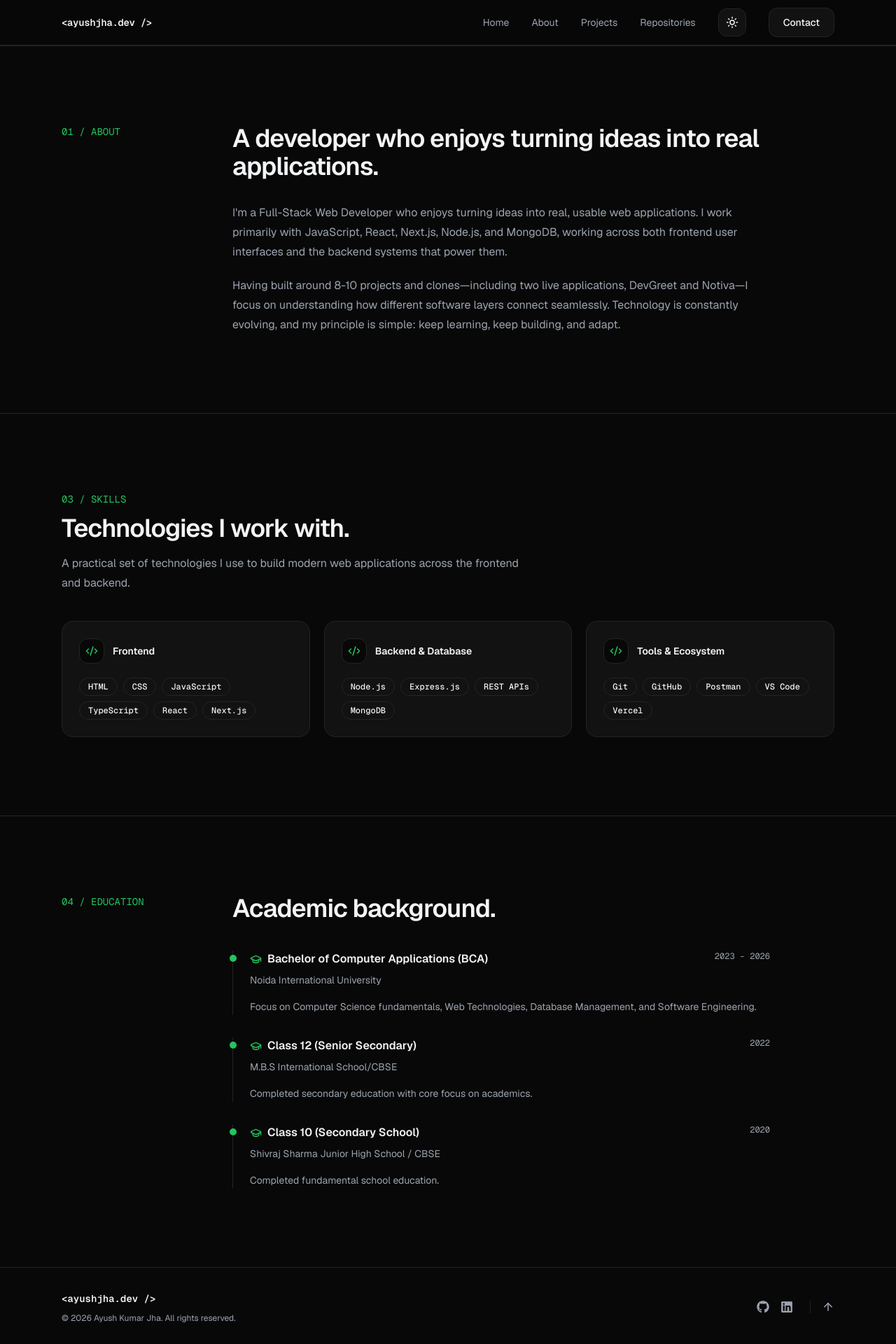
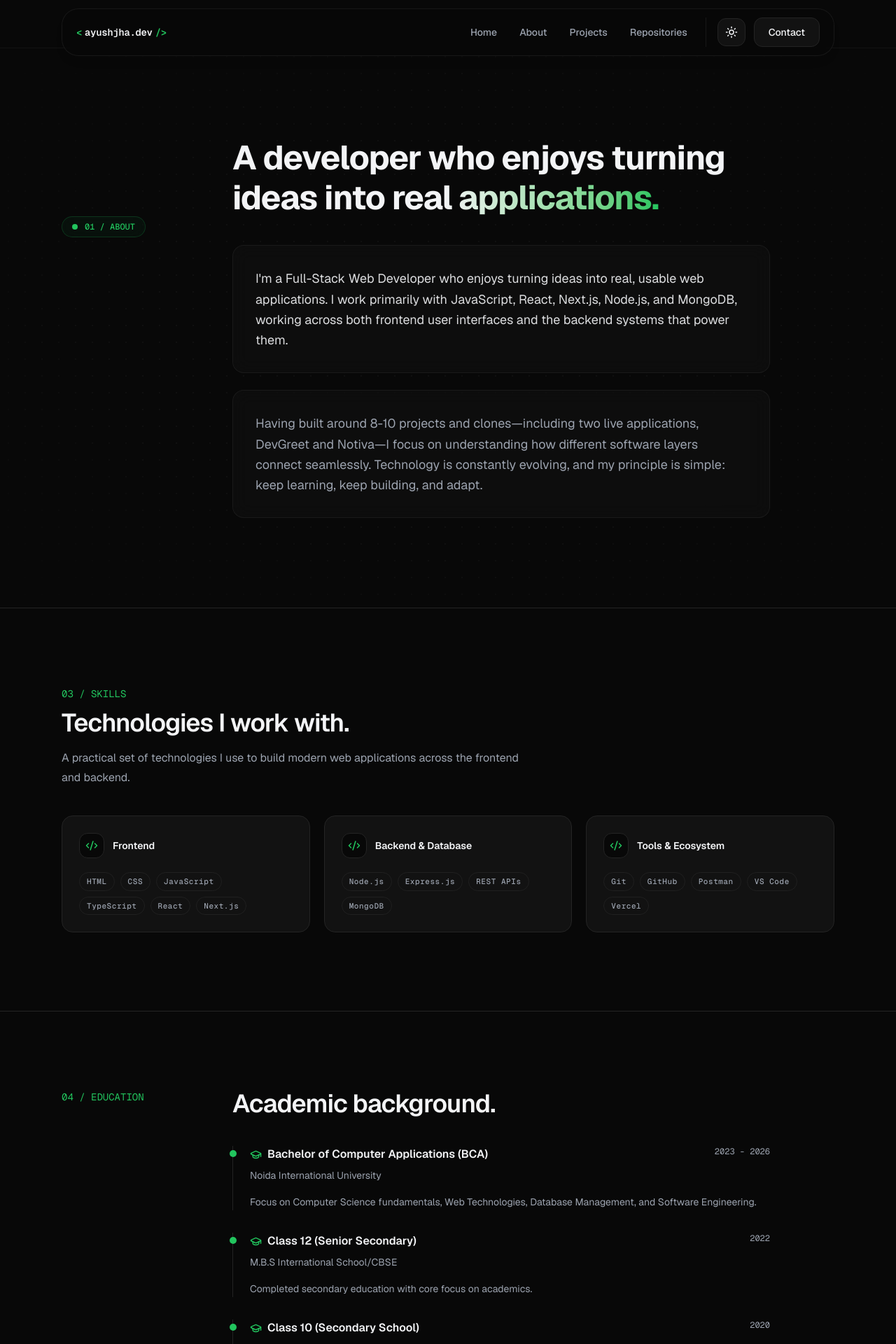
Before and after one commit to ayushjha12310/ayushjha-portfolio, a Next.js app: page /about in a window 1280 px wide. Shown: the top 1920 px of the page at 70% size. Built offline with nearby package versions, Linux system fonts and the light colour scheme.

Commit message:
Update hero, footer, and navbar components

```diff
--- a/src/components/layout/Footer.tsx
+++ b/src/components/layout/Footer.tsx
@@ -8,32 +8,39 @@ export default function Footer() {
   const { personal } = PORTFOLIO_DATA;
 
   return (
-    <footer className="border-t border-border">
-      <div className="mx-auto max-w-6xl px-6 py-8">
+    <footer className="relative overflow-hidden border-t border-border/40 bg-background/50 backdrop-blur-md">
+      {/* Background ambient lighting */}
+      <div className="pointer-events-none absolute inset-0 -z-10 bg-[radial-gradient(ellipse_at_bottom,var(--tw-gradient-stops))] from-accent/5 via-transparent to-transparent opacity-50" />
+
+      <div className="mx-auto max-w-6xl px-6 py-10 md:py-12">
         <div className="flex flex-col gap-6 sm:flex-row sm:items-center sm:justify-between">
+
+          {/* Brand Wordmark & Copyright */}
           <div>
             <Link
               href="/"
-              className="font-mono text-sm font-semibold text-foreground transition-colors hover:text-accent"
+              className="group inline-flex items-center gap-1 font-mono text-sm font-semibold tracking-tight text-foreground transition-colors hover:text-accent"
             >
-              {personal.wordmark}
+              <span className="text-accent transition-transform duration-300 group-hover:-translate-x-0.5">&lt;</span>
+              <span>{personal.wordmark}</span>
+              <span className="text-accent transition-transform duration-300 group-hover:translate-x-0.5">/&gt;</span>
             </Link>
 
-            <p className="mt-2 text-xs text-muted">
-              © {new Date().getFullYear()} {personal.displayName}. All rights
-              reserved.
+            <p className="mt-2 font-mono text-xs text-muted">
+              © {new Date().getFullYear()} {personal.displayName}. All rights reserved.
             </p>
           </div>
 
-          <div className="flex items-center gap-4">
+          {/* Social Links & Back-to-Top CTA */}
+          <div className="flex items-center gap-3">
             <a
               href={personal.contacts.github}
               target="_blank"
               rel="noopener noreferrer"
               aria-label="GitHub"
-              className="text-muted transition-colors hover:text-accent"
+              className="flex h-9 w-9 items-center justify-center rounded-xl border border-border/60 bg-card/50 text-muted backdrop-blur-sm transition-all duration-300 hover:border-accent/40 hover:bg-card hover:text-accent hover:-translate-y-0.5 shadow-2xs"
             >
-              <FaGithub size={18} />
+              <FaGithub size={17} />
             </a>
 
             <a
@@ -41,19 +48,22 @@ export default function Footer() {
               target="_blank"
               rel="noopener noreferrer"
               aria-label="LinkedIn"
-              className="text-muted transition-colors hover:text-accent"
+              className="flex h-9 w-9 items-center justify-center rounded-xl border border-border/60 bg-card/50 text-muted backdrop-blur-sm transition-all duration-300 hover:border-accent/40 hover:bg-card hover:text-accent hover:-translate-y-0.5 shadow-2xs"
             >
-              <FaLinkedin size={18} />
+              <FaLinkedin size={17} />
             </a>
+
+            <div className="ml-1 h-5 w-px bg-border/60" />
 
             <a
               href="#"
               aria-label="Back to top"
-              className="ml-2 border-l border-border pl-4 text-muted transition-colors hover:text-accent"
+              className="group flex h-9 w-9 items-center justify-center rounded-xl border border-border/60 bg-card/50 text-muted backdrop-blur-sm transition-all duration-300 hover:border-accent/40 hover:bg-card hover:text-accent hover:-translate-y-0.5 shadow-2xs"
             >
-              <ArrowUp size={18} />
+              <ArrowUp size={16} className="transition-transform duration-300 group-hover:-translate-y-0.5" />
             </a>
           </div>
+
         </div>
       </div>
     </footer>
--- a/src/components/layout/Navbar.tsx
+++ b/src/components/layout/Navbar.tsx
@@ -30,34 +30,40 @@ export default function Navbar() {
   const [isOpen, setIsOpen] = useState(false);
 
   return (
-    <header className="sticky top-0 z-50 border-b border-border bg-background/90 backdrop-blur-md">
-      <div className="mx-auto flex h-16 max-w-6xl items-center justify-between px-6">
+    <header className="sticky top-3 z-50 mx-auto max-w-6xl px-4 sm:px-6">
+      {/* Floating Glassmorphic Pill Container */}
+      <div className="relative rounded-3xl border border-border/60 bg-background/70 p-3 px-5 backdrop-blur-xl shadow-lg shadow-black/5 transition-all duration-300">
+        <div className="flex items-center justify-between">
           {/* Logo / Wordmark */}
           <Link
             href="/"
             onClick={() => setIsOpen(false)}
-          className="font-mono text-sm font-semibold tracking-tight text-foreground transition-colors hover:text-accent"
+            className="group inline-flex items-center gap-1 font-mono text-sm font-semibold tracking-tight text-foreground transition-colors hover:text-accent"
           >
-          {"<ayushjha.dev />"}
+            <span className="text-accent transition-transform duration-300 group-hover:-translate-x-0.5">&lt;</span>
+            <span>ayushjha.dev</span>
+            <span className="text-accent transition-transform duration-300 group-hover:translate-x-0.5">/&gt;</span>
           </Link>
 
           {/* Desktop Navigation */}
-        <nav className="hidden items-center gap-8 md:flex">
+          <nav className="hidden items-center gap-1 md:flex">
             {navItems.map((item) => (
               <Link
                 key={item.href}
                 href={item.href}
-              className="text-sm text-muted transition-colors hover:text-foreground"
+                className="rounded-xl px-3.5 py-1.5 text-sm font-medium text-muted transition-all duration-200 hover:bg-card/80 hover:text-foreground"
               >
                 {item.label}
               </Link>
             ))}
 
+            <div className="ml-2 flex items-center gap-3 border-l border-border/60 pl-4">
               <ThemeToggle />
 
               <Button href="/contact" variant="secondary">
                 Contact
               </Button>
+            </div>
           </nav>
 
           {/* Mobile Controls */}
@@ -69,33 +75,34 @@ export default function Navbar() {
               onClick={() => setIsOpen((open) => !open)}
               aria-label={isOpen ? "Close menu" : "Open menu"}
               aria-expanded={isOpen}
-            className="flex h-10 w-10 items-center justify-center rounded-xl border border-border bg-card text-foreground transition-all hover:border-accent active:scale-95 focus-visible:outline-none focus-visible:ring-2 focus-visible:ring-accent"
+              className="flex h-10 w-10 items-center justify-center rounded-xl border border-border/70 bg-card/80 text-foreground transition-all duration-300 hover:border-accent/40 hover:bg-card active:scale-95 focus-visible:outline-none focus-visible:ring-2 focus-visible:ring-accent shadow-2xs"
             >
-            {isOpen ? <X size={18} /> : <Menu size={18} />}
+              {isOpen ? <X size={18} className="text-accent" /> : <Menu size={18} />}
             </button>
           </div>
         </div>
 
-      {/* Mobile Navigation */}
+        {/* Floating Mobile Dropdown Menu */}
         {isOpen && (
-        <div className="border-t border-border md:hidden">
-          <nav className="mx-auto flex max-w-6xl flex-col px-6 py-4">
+          <div className="absolute top-[calc(100%+0.75rem)] left-0 right-0 overflow-hidden rounded-2xl border border-border/80 bg-background/95 p-4 backdrop-blur-2xl shadow-2xl md:hidden animate-in fade-in-0 slide-in-from-top-3 duration-200 ease-out">
+            <nav className="flex flex-col gap-1">
               {navItems.map((item) => (
                 <Link
                   key={item.href}
                   href={item.href}
                   onClick={() => setIsOpen(false)}
-                className="border-b border-border py-4 text-sm text-muted transition-colors last:border-b-0 hover:text-foreground"
+                  className="rounded-xl px-4 py-3 text-sm font-medium text-muted transition-all hover:bg-card hover:text-accent hover:translate-x-1"
                 >
                   {item.label}
                 </Link>
               ))}
 
-            <div className="pt-4">
+              <div className="mt-2 border-t border-border/50 pt-3">
                 <Button
                   href="/contact"
                   variant="secondary"
-                className="w-full"
+                  className="w-full justify-center"
+                  onClick={() => setIsOpen(false)}
                 >
                   Contact
                 </Button>
@@ -103,6 +110,7 @@ export default function Navbar() {
             </nav>
           </div>
         )}
+      </div>
     </header>
   );
 }
--- a/src/components/sections/About.tsx
+++ b/src/components/sections/About.tsx
@@ -4,24 +4,49 @@ export default function About() {
   const { personal } = PORTFOLIO_DATA;
 
   return (
-    <section id="about" className="border-t border-border">
-      <div className="mx-auto max-w-6xl px-6 py-20 md:py-28">
-        <div className="grid gap-10 md:grid-cols-[180px_1fr] md:gap-16">
-          <div>
-            <p className="font-mono text-sm text-accent">
-              01 / ABOUT
-            </p>
+    <section id="about" className="relative overflow-hidden border-t border-border/40 py-24 md:py-32">
+      {/* Background ambient lighting and architectural grid */}
+      <div className="pointer-events-none absolute inset-0 -z-10 bg-[radial-gradient(ellipse_at_top_left,var(--tw-gradient-stops))]from-accent/5 via-transparent to-transparent opacity-60" />
+      <div className="pointer-events-none absolute inset-0 -z-10 bg-[radial-gradient(var(--border)_1px,transparent_1px)] bg-size-[24px_24px] opacity-30 mask-[radial-gradient(ellipse_at_center,black_50%,transparent_100%)]" />
+
+      <div className="mx-auto max-w-6xl px-6">
+        <div className="grid gap-10 md:grid-cols-[180px_1fr] md:gap-16 items-start">
+          {/* Left Column: Eyebrow Status Badge */}
+          <div className="md:sticky md:top-28">
+            <div className="inline-flex items-center gap-2.5 rounded-full border border-accent/20 bg-accent/5 px-3.5 py-1.5 text-xs font-mono font-medium text-accent backdrop-blur-md">
+              <span className="relative flex h-2 w-2">
+                <span className="absolute inline-flex h-full w-full animate-ping rounded-full bg-accent opacity-75" />
+                <span className="relative inline-flex h-2 w-2 rounded-full bg-accent" />
+              </span>
+              <span>01 / ABOUT</span>
+            </div>
           </div>
 
+          {/* Right Column: High-Impact Heading & Glass Bio Cards */}
           <div className="max-w-3xl">
-            <h2 className="text-3xl font-semibold tracking-tight text-foreground sm:text-4xl">
-              A developer who enjoys turning ideas into real applications.
+            <h2 className="text-3xl font-bold tracking-tight text-foreground sm:text-4xl md:text-5xl leading-[1.18]">
+              A developer who enjoys turning{" "}
+              <span className="bg-linear-to-r from-foreground via-foreground to-accent bg-clip-text text-transparent">
+                ideas into real applications.
+              </span>
             </h2>
 
-            <div className="mt-8 space-y-5 text-base leading-7 text-muted">
-              <p>{personal.aboutBio}</p>
+            <div className="mt-10 space-y-6">
+              {/* Bio Card 1 */}
+              <div className="group relative overflow-hidden rounded-2xl border border-border/60 bg-card/50 p-6 sm:p-8 backdrop-blur-md shadow-2xs transition-all duration-300 hover:border-accent/40 hover:bg-card">
+                <div className="pointer-events-none absolute -right-10 -top-10 h-32 w-32 rounded-full bg-accent/10 blur-2xl opacity-0 transition-opacity duration-300 group-hover:opacity-100" />
+                <p className="text-base sm:text-lg leading-relaxed text-foreground/90 font-normal">
+                  {personal.aboutBio}
+                </p>
+              </div>
 
-              <p>{personal.mindsetBio}</p>
+              {/* Bio Card 2 */}
+              <div className="group relative overflow-hidden rounded-2xl border border-border/60 bg-card/50 p-6 sm:p-8 backdrop-blur-md shadow-2xs transition-all duration-300 hover:border-accent/40 hover:bg-card">
+                <div className="pointer-events-none absolute -right-10 -top-10 h-32 w-32 rounded-full bg-accent/10 blur-2xl opacity-0 transition-opacity duration-300 group-hover:opacity-100" />
+                <p className="text-base sm:text-lg leading-relaxed text-muted group-hover:text-foreground/90 transition-colors duration-300">
+                  {personal.mindsetBio}
+                </p>
+              </div>
             </div>
           </div>
         </div>
--- a/src/components/ui/Badge.tsx
+++ b/src/components/ui/Badge.tsx
@@ -15,21 +15,26 @@ export default function Badge({
 }: BadgeProps) {
   const variants = {
     default: `
-      border border-border
-      bg-card
-      text-muted
+      border border-border/70
+      bg-card/50
+      text-foreground/80
+      backdrop-blur-md
+      hover:border-border hover:bg-card hover:text-foreground
     `,
 
     accent: `
-      border border-accent/20
+      border border-accent/30
       bg-accent/10
       text-accent
+      backdrop-blur-md
+      hover:bg-accent/15 hover:border-accent/50
     `,
 
     outline: `
-      border border-border
+      border border-border/80
       bg-transparent
-      text-foreground
+      text-muted
+      hover:border-accent/40 hover:text-accent
     `,
   };
 
@@ -37,13 +42,16 @@ export default function Badge({
     <span
       className={cn(
         `
-          inline-flex items-center
+          inline-flex items-center gap-1.5
           rounded-full
-          px-3 py-1
+          px-2.5 py-1
           font-mono
-          text-xs
+          text-[11px]
           font-medium
+          tracking-wider
           whitespace-nowrap
+          transition-all duration-300
+          shadow-2xs
         `,
         variants[variant],
         className
--- a/src/data/portfolioData.ts
+++ b/src/data/portfolioData.ts
@@ -31,7 +31,7 @@ export const PORTFOLIO_DATA = {
     displayName: "Ayush Kumar Jha",
     wordmark: "<ayushjha.dev />",
     role: "Full-Stack Web Developer",
-    eyebrow: "// FULL-STACK WEB DEVELOPER",
+    eyebrow: "FULL-STACK WEB DEVELOPER",
     headline: "I build modern, practical web applications that solve real problems.",
     subheading:
       "Specializing in TypeScript, Next.js, Node.js, and MongoDB. Focused on clean architecture, performance, and user-centric systems.",
```
Also changed, not shown: src/app/globals.css (+22 -0 lines), src/components/sections/Hero.tsx (+28 -29 lines), src/components/sections/Repositories.tsx (+49 -22 lines), src/components/ui/ProjectCard.tsx (+33 -16 lines). Lines whose indentation alone changed are shown as unchanged.
